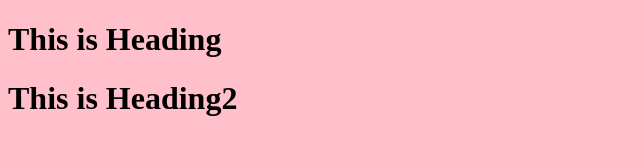
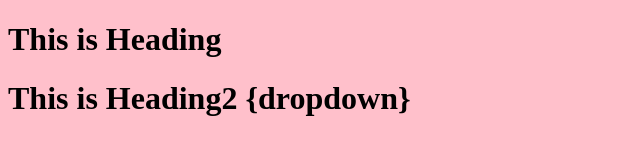
Before and after one commit to srj00999/localRepo, a plain HTML site: page index.html in a window 1280 px wide. Shown: the whole page, without its empty margins (0-640 px from the left). Drawn offline with Linux system fonts and the light colour scheme.

Commit message:
add dropdownn

```diff
--- a/index.html
+++ b/index.html
@@ -8,6 +8,6 @@
 </head>
 <body>
     <h1 class="heading">This is Heading</h1>
-    <h1 class="heading">This is Heading2</h1>
+    <h1 class="heading">This is Heading2 {dropdown}</h1>
 </body>
 </html>
```
